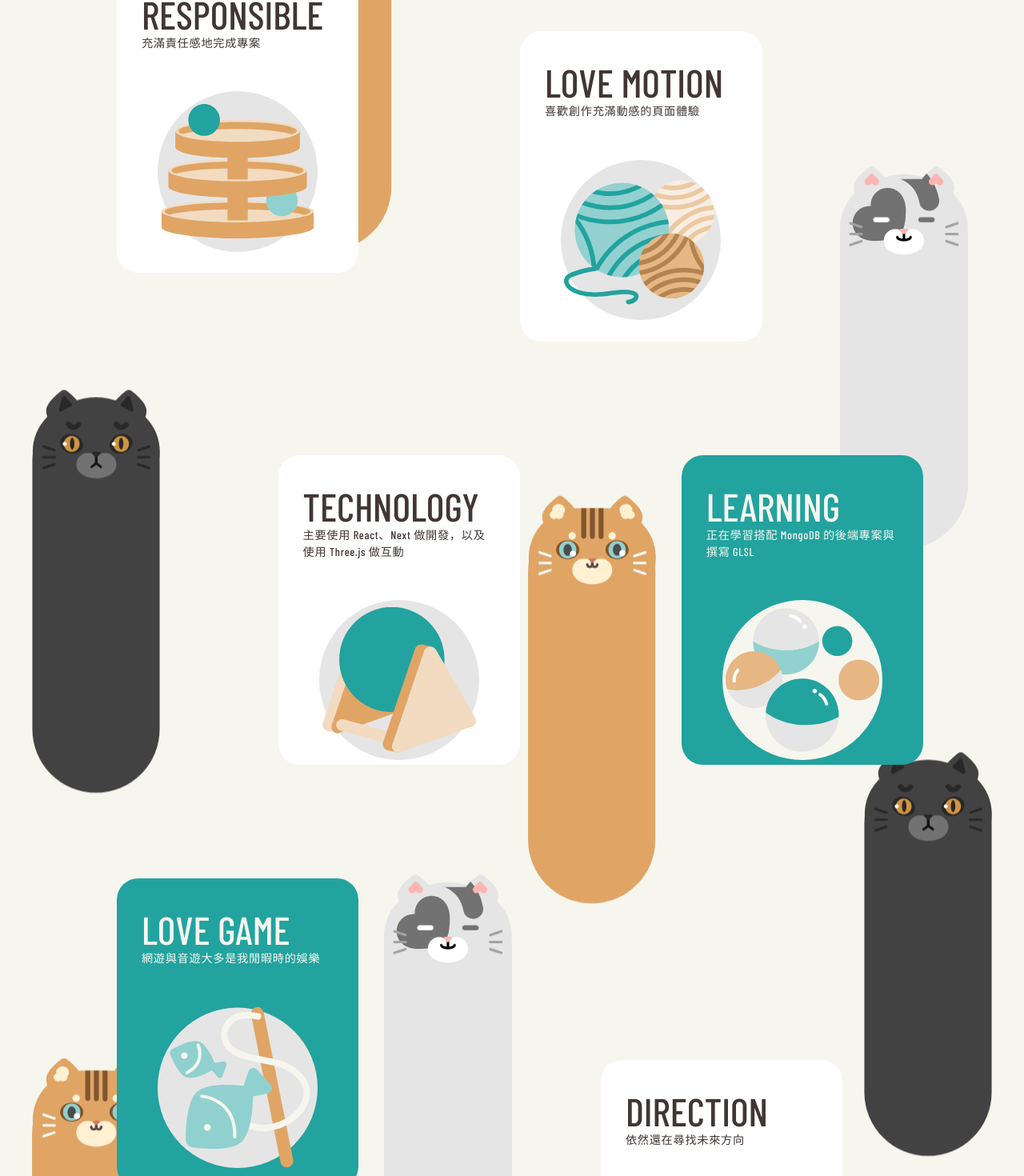
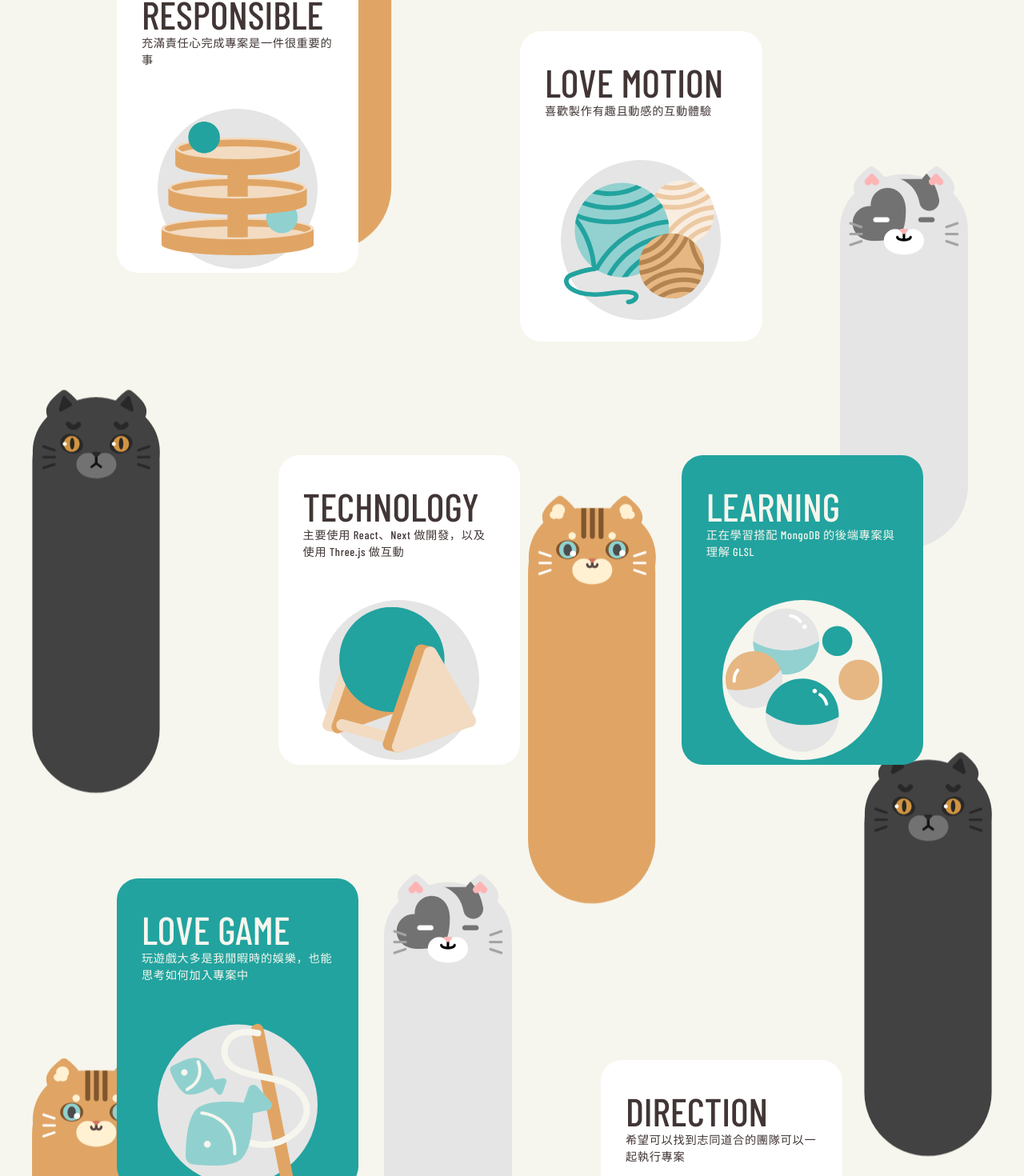
Before and after one commit to jiayuislolicon/2023portfolio, a React (Vite) app: page / in a window 1280 px wide. Shown: the part 10040-11510 px from the top of the page at 80% size. Built offline with nearby package versions, Linux system fonts and the light colour scheme.

Commit message:
chore: edit about text

```diff
--- a/src/layouts/CardList/personaInfos.ts
+++ b/src/layouts/CardList/personaInfos.ts
@@ -8,13 +8,13 @@ type Info = {
 const personaInfos: Info[] = [
 	{
 		title: "Responsible",
-		content: "充滿責任感地完成專案",
+		content: "充滿責任心完成專案是一件很重要的事",
 		color: "white",
 		className: "col-start-1 col-end-5 lg:col-start-2 lg:col-end-5 mb-[55px] lg:mb-0",
 	},
 	{
 		title: "LOVE MOTION",
-		content: "喜歡創作充滿動感的頁面體驗",
+		content: "喜歡製作有趣且動感的互動體驗",
 		color: "white",
 		className: "col-start-3 col-end-7 lg:col-start-7 lg:col-end-10 mb-[45px] lg:mb-0 lg:mt-24",
 	},
@@ -26,19 +26,19 @@ const personaInfos: Info[] = [
 	},
 	{
 		title: "LEARNING",
-		content: "正在學習搭配 MongoDB 的後端專案與撰寫 GLSL",
+		content: "正在學習搭配 MongoDB 的後端專案與理解 GLSL",
 		color: "greenBlue",
 		className: "col-start-3 col-end-7 lg:col-start-9 lg:col-end-12 mb-[80px] lg:mb-0",
 	},
 	{
 		title: "LOVE GAME",
-		content: "網遊與音遊大多是我閒暇時的娛樂",
+		content: "玩遊戲大多是我閒暇時的娛樂，也能思考如何加入專案中",
 		color: "greenBlue",
 		className: "col-start-2 col-end-6 lg:col-start-2 lg:col-end-5 mb-[120px] lg:mb-0",
 	},
 	{
 		title: "DIRECTION",
-		content: "依然還在尋找未來方向",
+		content: "希望可以找到志同道合的團隊可以一起執行專案",
 		color: "white",
 		className: "col-start-3 col-end-7 lg:col-start-8 lg:col-end-11 mb-[120px] lg:mb-0 lg:mt-64",
 	},
```
